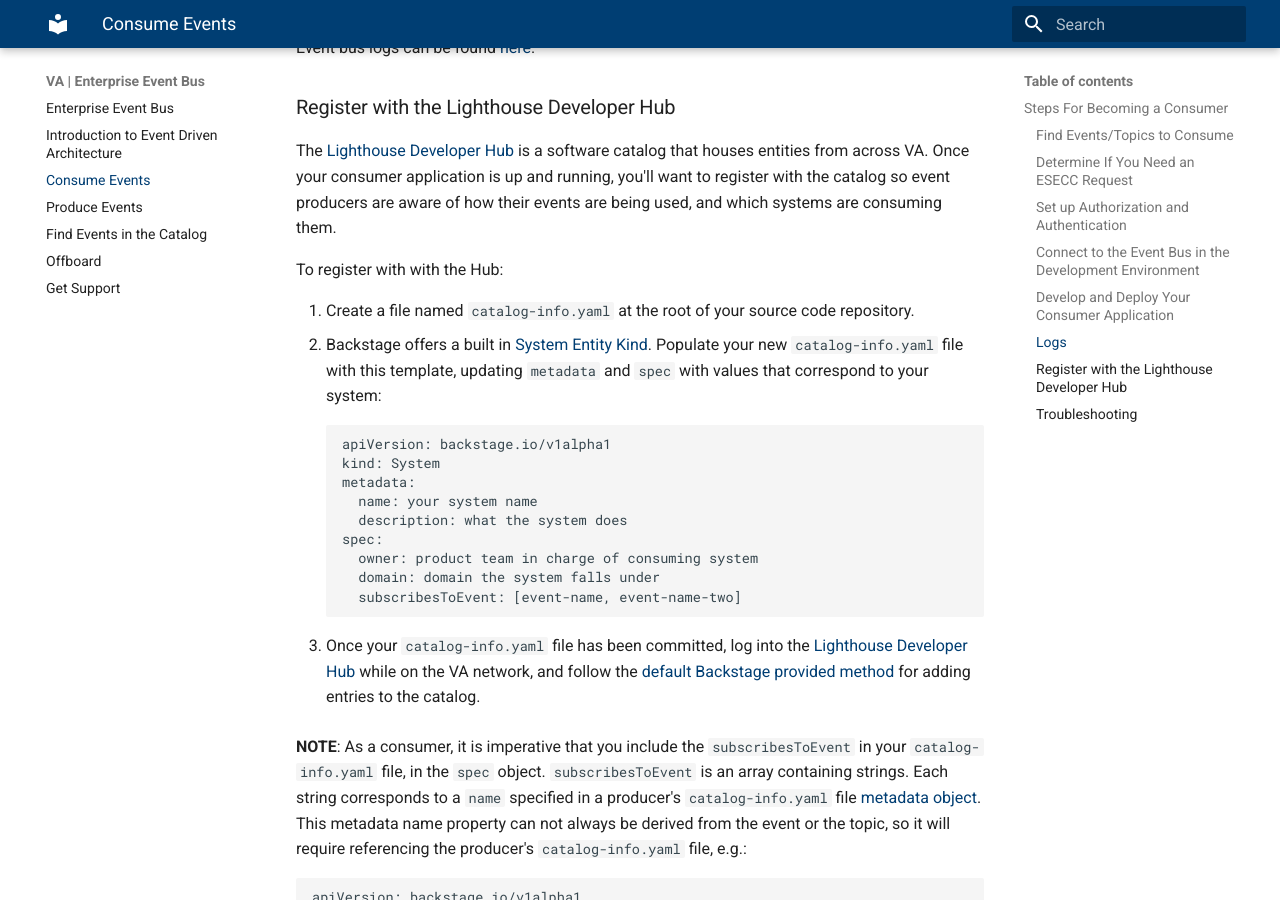
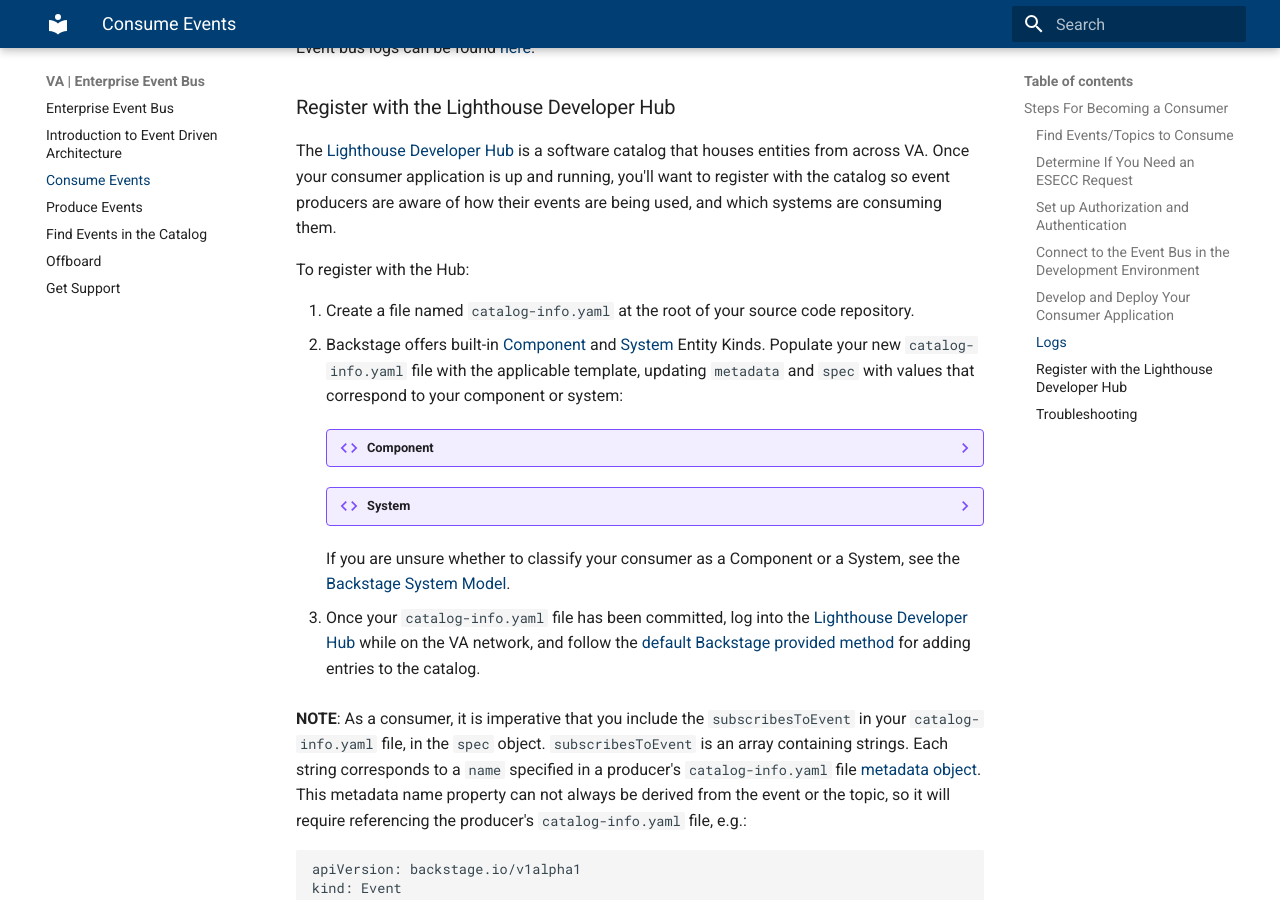
Before and after one commit to department-of-veterans-affairs/ves-event-bus-developer-portal, an MkDocs documentation site: the page built from docs/consume-events.md, in a window 1280 px wide and 900 px high, scrolled down 4590 px. Built offline with MkDocs 1.6.1 and Material for MkDocs 9.7.7, drawn with Linux system fonts in a browser that asks for light colours.

Commit message:
Update consumer docs to include details for Component kinds

````diff
--- a/docs/consume-events.md
+++ b/docs/consume-events.md
@@ -156,24 +156,41 @@
 ### Register with the Lighthouse Developer Hub
 The [Lighthouse Developer Hub](https://hub.lighthouse.va.gov/) is a software catalog that houses entities from across VA. Once your consumer application is up and running, you'll want to register with the catalog so event producers are aware of how their events are being used, and which systems are consuming them.
 
-To register with with the Hub:
+To register with the Hub:
 
 1. Create a file named `catalog-info.yaml` at the root of your source code repository.
-2. Backstage offers a built in [System Entity Kind](https://backstage.io/docs/features/software-catalog/descriptor-format#kind-system). Populate your new `catalog-info.yaml` file with this template, updating `metadata` and `spec` with values that correspond to your system:
+2. Backstage offers built-in [Component](https://backstage.io/docs/features/software-catalog/descriptor-format/#kind-component) and [System](https://backstage.io/docs/features/software-catalog/descriptor-format#kind-system) Entity Kinds. Populate your new `catalog-info.yaml` file with the applicable template, updating `metadata` and `spec` with values that correspond to your component or system:
 
+    ??? Component Example
+        ``` { .yaml .copy }
+            apiVersion: backstage.io/v1alpha1
+            kind: Component
+            metadata:
+                name: your component name
+                description: what the component does
+            spec:
+                type: the component type, eg. service or website
+                lifecycle: the component's lifecycle, eg. development or production
+                owner: product team in charge of consuming component
+                subscribesToEvent: [event-name, event-name-two]
+        ```
 
-        apiVersion: backstage.io/v1alpha1
-        kind: System
-        metadata:
-          name: your system name
-          description: what the system does
-        spec:
-          owner: product team in charge of consuming system
-          domain: domain the system falls under
-          subscribesToEvent: [event-name, event-name-two]
+    ??? System Example
+        ``` { .yaml .copy }
+            apiVersion: backstage.io/v1alpha1
+            kind: System
+            metadata:
+                name: your system name
+                description: what the system does
+            spec:
+                owner: product team in charge of consuming system
+                domain: domain the system falls under (optional)
+                subscribesToEvent: [event-name, event-name-two]
+        ```
 
+    If you are unsure whether to classify your consumer as a Component or a System, see the [Backstage System Model](https://backstage.io/docs/features/software-catalog/system-model/).
 
-4. Once your `catalog-info.yaml` file has been committed, log into the [Lighthouse Developer Hub](https://hub.lighthouse.va.gov/) while on the VA network, and follow the [default Backstage provided method](https://backstage.io/docs/features/software-catalog/#adding-components-to-the-catalog) for adding entries to the catalog.
+3. Once your `catalog-info.yaml` file has been committed, log into the [Lighthouse Developer Hub](https://hub.lighthouse.va.gov/) while on the VA network, and follow the [default Backstage provided method](https://backstage.io/docs/features/software-catalog/#adding-components-to-the-catalog) for adding entries to the catalog.
 
 **NOTE**: As a consumer, it is imperative that you include the `subscribesToEvent` in your `catalog-info.yaml` file, in the `spec` object. `subscribesToEvent` is an array containing strings. Each string corresponds to a `name` specified in a producer's `catalog-info.yaml` file [metadata object](https://backstage.io/docs/features/software-catalog/descriptor-format#common-to-all-kinds-the-metadata). This metadata name property can not always be derived from the event or the topic, so it will require referencing the producer's `catalog-info.yaml` file, e.g.:
 
````
Also changed, not shown: docs/produce-events.md (+1 -1 lines).
